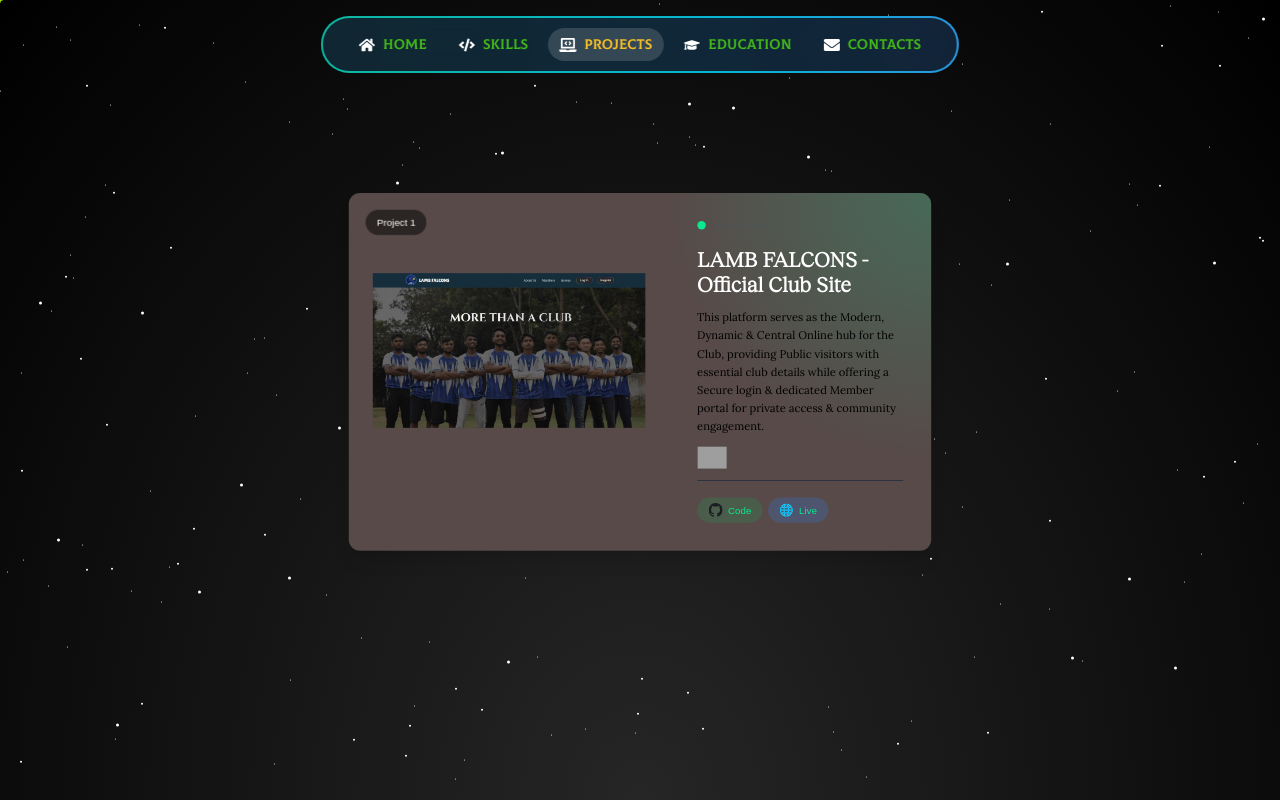
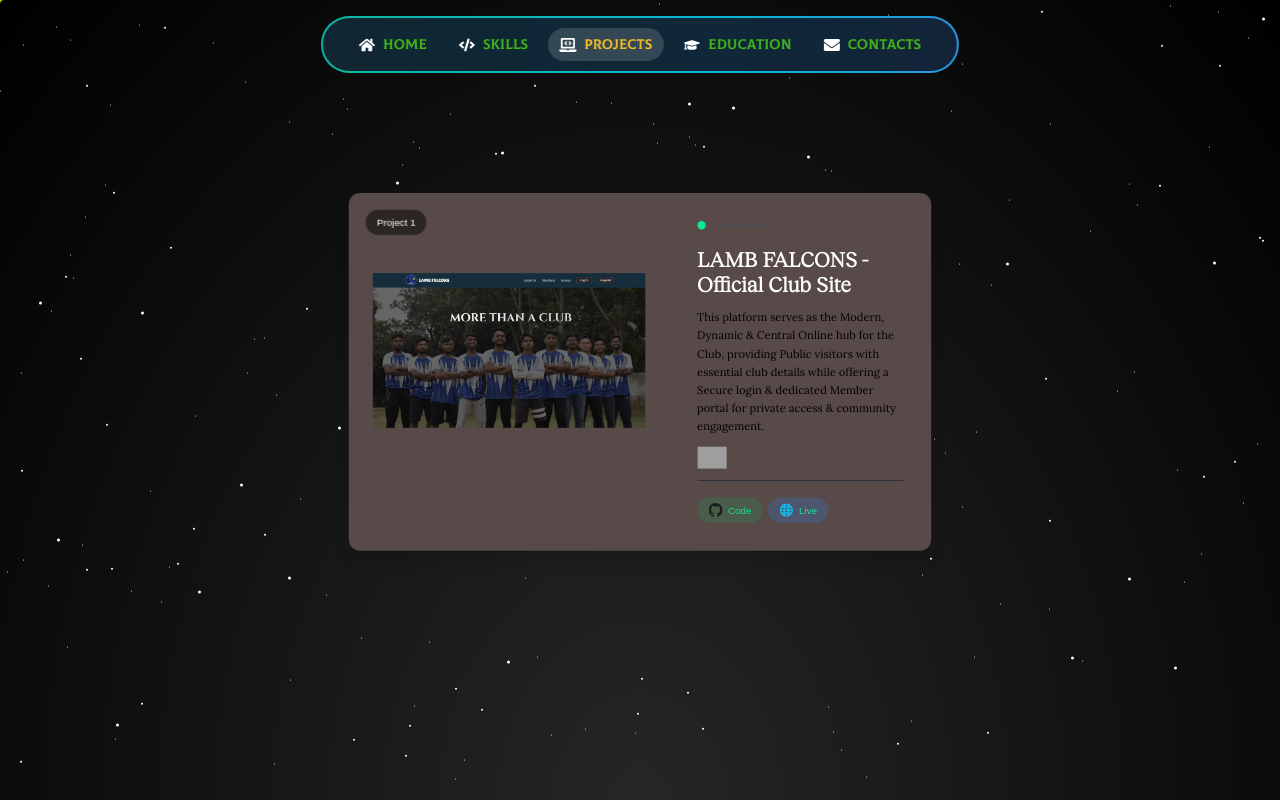
Before and after one commit to uzicodes/utsho-heaven-chowdhury, a Next.js app: page /projects in a window 1280 px wide. Shown: the top 800 px of the page. Built offline with nearby package versions, Linux system fonts and the light colour scheme; grey boxes are pictures that could not be loaded.

Commit message:
feat: removed the glowing on the top-right of the project cards

```diff
--- a/src/app/projects/page.tsx
+++ b/src/app/projects/page.tsx
@@ -255,11 +255,7 @@
           {/* Content section */}
           <div className="w-full md:w-[45%] p-6 md:p-8 lg:p-10 flex flex-col justify-between relative">
 
-            {/* The Subtle Gradient Overlay in Top Right */}
-            <div
-              className="absolute inset-0 pointer-events-none opacity-20"
-              style={{ background: `radial-gradient(circle at top right, ${color}, transparent 60%)` }}
-            />
+            {/* Top Right Gradient Overlay REMOVED HERE */}
 
             <div className="relative z-10">
               <div className="flex items-center gap-3 mb-4 md:mb-6">
```
